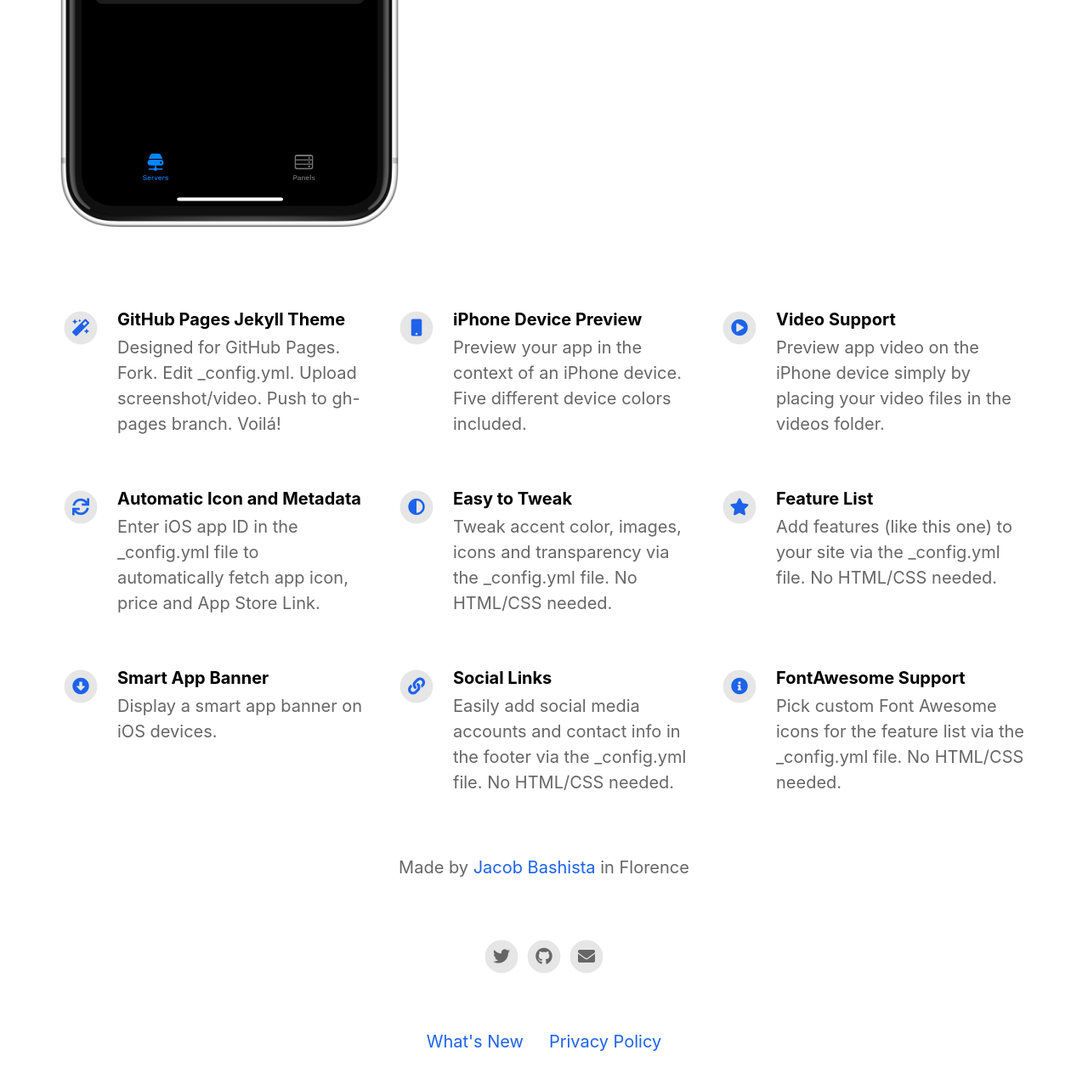
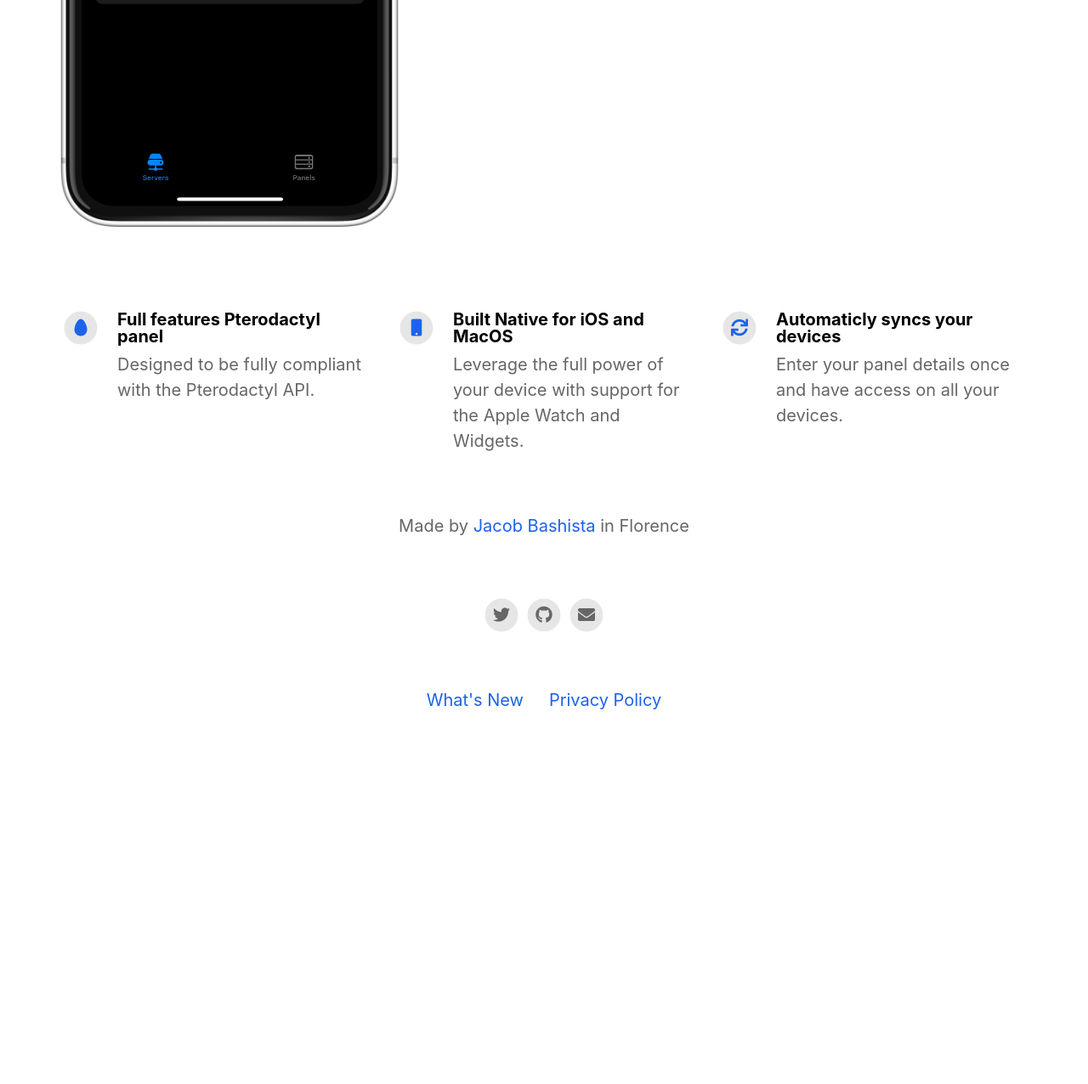
Before and after one commit to tgb20/dimoweb, a Jekyll site: the page built from index.html, in a window 1280 px wide and 1400 px high, scrolled down 624 px, cut to the strip 94-1370 px from the top of the window. Shown: the whole strip at 85% size. Built offline with Jekyll 4.4.1, drawn with Linux system fonts in a browser that asks for light colours; nearby versions of some CDN libraries; after the commit the page ends 1622 px from its top, so only the background shows below that.

Commit message:
Update _config.yml

```diff
--- a/_config.yml
+++ b/_config.yml
@@ -35,45 +35,17 @@
 # Feature List                            Edit, add or remove features to be presented.
 features                                  :
 
-  - title                                 : GitHub Pages Jekyll Theme
-    description                           : Designed for GitHub Pages. Fork. Edit _config.yml. Upload screenshot/video. Push to gh-pages branch. Voilá!
-    fontawesome_icon_name                 : magic
+  - title                                 : Full features Pterodactyl panel
+    description                           : Designed to be fully compliant with the Pterodactyl API.
+    fontawesome_icon_name                 : egg
 
-  - title                                 : iPhone Device Preview
-    description                           : Preview your app in the context of an iPhone device. Five different device colors included.
+  - title                                 : Built Native for iOS and MacOS
+    description                           : Leverage the full power of your device with support for the Apple Watch and Widgets.
     fontawesome_icon_name                 : mobile
 
-  - title                                 : Video Support
-    description                           : Preview app video on the iPhone device simply by placing your video files in the videos folder.
-    fontawesome_icon_name                 : play-circle
-
-  - title                                 : Automatic Icon and Metadata
-    description                           : Enter iOS app ID in the _config.yml file to automatically fetch app icon, price and App Store Link.
+  - title                                 : Automaticly syncs your devices
+    description                           : Enter your panel details once and have access on all your devices.
     fontawesome_icon_name                 : sync
-
-  - title                                 : Easy to Tweak
-    description                           : Tweak accent color, images, icons and transparency via the _config.yml file. No HTML/CSS needed.
-    fontawesome_icon_name                 : adjust
-
-  - title                                 : Feature List
-    description                           : Add features (like this one) to your site via the _config.yml file. No HTML/CSS needed.
-    fontawesome_icon_name                 : star
-
-  - title                                 : Smart App Banner
-    description                           : Display a smart app banner on iOS devices.
-    fontawesome_icon_name                 : arrow-alt-circle-down
-
-  - title                                 : Social Links
-    description                           : Easily add social media accounts and contact info in the footer via the _config.yml file. No HTML/CSS needed.
-    fontawesome_icon_name                 : link
-
-  - title                                 : FontAwesome Support
-    description                           : Pick custom Font Awesome icons for the feature list via the _config.yml file. No HTML/CSS needed.
-    fontawesome_icon_name                 : info-circle
-
-  - title                                 : # New Feature Title
-    description                           : # New Feature Description
-    fontawesome_icon_name                 : # Enter Font Awesome icon name (e.g. star). Find icons on fontawesome.com/icons.
 
 
 
```
